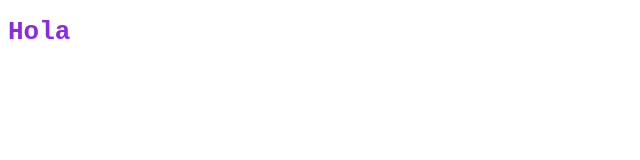
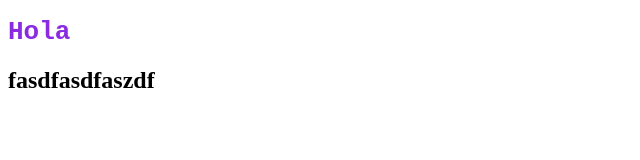
Before and after one commit to greengoblin77/Pruebas01, a plain HTML site: page index.html in a window 1280 px wide. Shown: the whole page, without its empty margins (0-640 px from the left). Drawn offline with Linux system fonts and the light colour scheme.

Commit message:
se agrego un h2

```diff
--- a/index.html
+++ b/index.html
@@ -7,5 +7,6 @@
 </head>
 <body>
     <h1 style="font-family: monospace; color: blueviolet;">Hola</h1>
+    <h2>fasdfasdfaszdf</h2>
 </body>
 </html>
```
